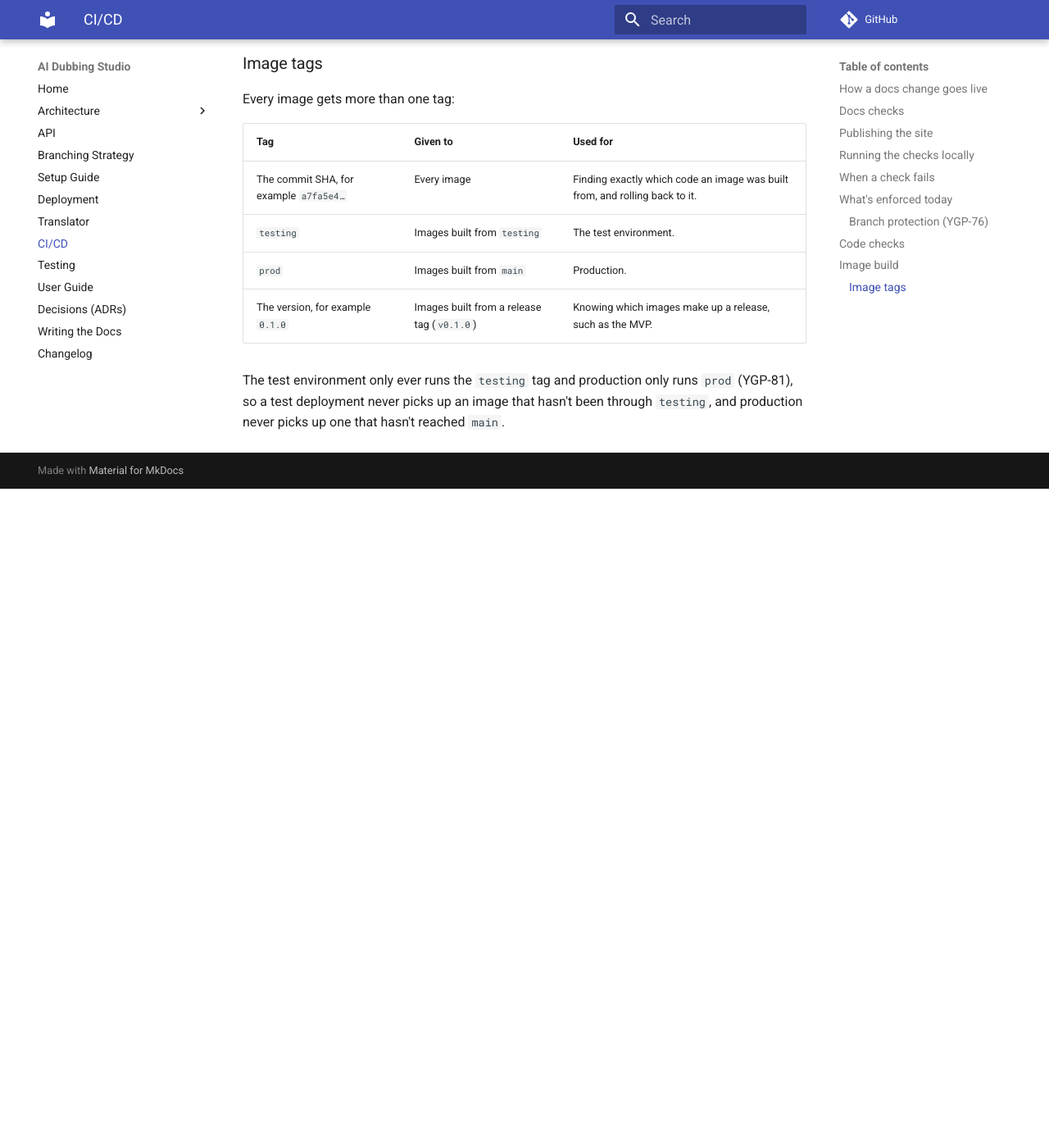
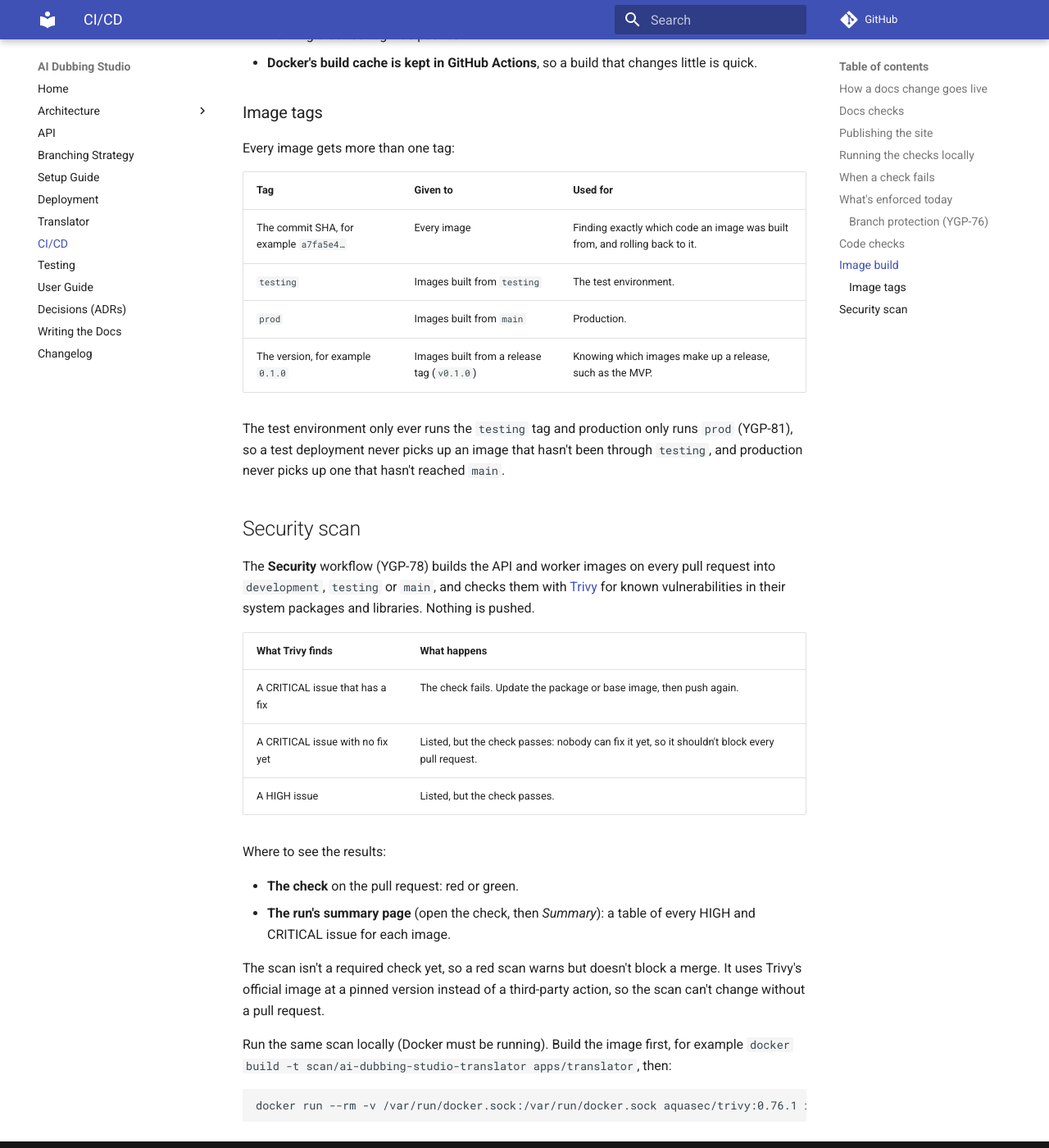
Before and after one commit to WH1TE-SHAD0W/ai-dubbing-studio, an MkDocs documentation site: the page built from docs/ci-cd.md, in a window 1280 px wide and 1400 px high, scrolled down 7231 px. Shown: the whole window at 82% size. Built offline with MkDocs 1.6.1 and Material for MkDocs 9.7.7, drawn with Linux system fonts in a browser that asks for light colours; comment, search, counter and statistics services are not loaded; before the commit the page ends 7827 px from its top, so only the background shows below that; some of the changed text lies outside the part shown.

Commit message:
ci: scan the API and worker images with Trivy on pull requests (YGP-78)
Fails only on CRITICAL issues that have a fix; lists HIGH and CRITICAL
in the run summary. Trivy runs from its pinned official image.

Co-Authored-By: Claude Opus 5.5 <noreply@anthropic.com>

````diff
--- a/docs/ci-cd.md
+++ b/docs/ci-cd.md
@@ -1,7 +1,7 @@
 # CI/CD
 
 The code and the docs are checked by GitHub Actions, which also builds the
-container images and publishes the docs. Four workflows do the work:
+container images, scans them and publishes the docs. Five workflows do the work:
 
 - **CI** (`.github/workflows/ci.yml`) type-checks, tests and builds the code on
   every pull request into `development`, `testing` or `main`; see
@@ -9,6 +9,8 @@ container images and publishes the docs. Four workflows do the work:
 - **Images** (`.github/workflows/images.yml`) builds the container images on
   every pull request, and pushes them to Docker Hub after a merge into
   `testing` or `main`; see [Image build](#image-build).
+- **Security** (`.github/workflows/security.yml`) scans both images for known
+  vulnerabilities on every pull request; see [Security scan](#security-scan).
 - **Docs** (`.github/workflows/docs.yml`) checks the docs on every pull request
   that changes them, and again after each merge into `main`.
 - **Deploy docs** (`.github/workflows/deploy-docs.yml`) builds the site and
@@ -286,3 +288,34 @@ The test environment only ever runs the `testing` tag and production only runs
 `prod` (YGP-81), so a test deployment never picks up an image that hasn't been
 through `testing`, and production never picks up one that hasn't reached
 `main`.
+
+## Security scan
+
+The **Security** workflow (YGP-78) builds the API and worker images on every
+pull request into `development`, `testing` or `main`, and checks them with
+[Trivy](https://trivy.dev/) for known vulnerabilities in their system packages
+and libraries. Nothing is pushed.
+
+| What Trivy finds | What happens |
+|---|---|
+| A CRITICAL issue that has a fix | The check fails. Update the package or base image, then push again. |
+| A CRITICAL issue with no fix yet | Listed, but the check passes: nobody can fix it yet, so it shouldn't block every pull request. |
+| A HIGH issue | Listed, but the check passes. |
+
+Where to see the results:
+
+- **The check** on the pull request: red or green.
+- **The run's summary page** (open the check, then *Summary*): a table of every
+  HIGH and CRITICAL issue for each image.
+
+The scan isn't a required check yet, so a red scan warns but doesn't block a
+merge. It uses Trivy's official image at a pinned version instead of a
+third-party action, so the scan can't change without a pull request.
+
+Run the same scan locally (Docker must be running). Build the image first, for
+example `docker build -t scan/ai-dubbing-studio-translator apps/translator`,
+then:
+
+```bash
+docker run --rm -v /var/run/docker.sock:/var/run/docker.sock aquasec/trivy:0.76.1 image --scanners vuln --severity HIGH,CRITICAL scan/ai-dubbing-studio-translator
+```
````
Also changed, not shown: docs/changelog.md (+2 -0 lines), 1 other file.
